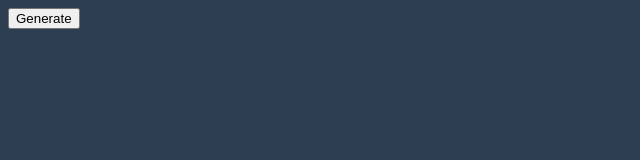
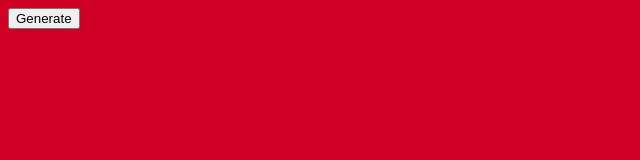
Before and after one commit to mahahahajan/GG, a plain HTML site: page index.html in a window 1280 px wide. Shown: the whole page, without its empty margins (0-640 px from the left). Drawn offline with Linux system fonts and the light colour scheme.

Commit message:
did stuff

```diff
--- a/index.html
+++ b/index.html
@@ -3,7 +3,6 @@
     <head>
         <link href="main.css" rel="stylesheet" type="text/css">
         <title>GG</title>
-        <script src="js/bg.js"></script>
         <script src="js/generate.js"></script>
     </head>
     <body>
--- a/js/bg.js
+++ b/js/bg.js
@@ -1,10 +1,7 @@
 window.onload = function() {
-
-
 	function changeBackground() {
 	    var color = getRandomColor();
 	   document.body.style.background = color;
-}
 	}
 	function getRandomColor() {
 	    var letters = '0123456789ABCDEF'.split('');
@@ -14,3 +11,5 @@ function getRandomColor() {
 	    }
 	    return color;
 	}
+	changeBackground();
+}
--- a/js/generate.js
+++ b/js/generate.js
@@ -2,4 +2,17 @@ window.onload = function () {
   document.getElementById('button').onclick = function (){
       document.open("secondPage.html");
   }
+	function changeBackground() {
+	    var color = getRandomColor();
+	   document.body.style.background = color;
+	}
+	function getRandomColor() {
+	    var letters = '0123456789ABCDEF'.split('');
+	    var color = '#';
+	    for (var i = 0; i < 6; i++ ) {
+	        color += letters[Math.floor(Math.random() * 16)];
+	    }
+	    return color;
+	}
+	changeBackground();
 }
```
Also changed, not shown: main.css (line endings or trailing spaces), 1 other file. Lines whose indentation alone changed are shown as unchanged.
